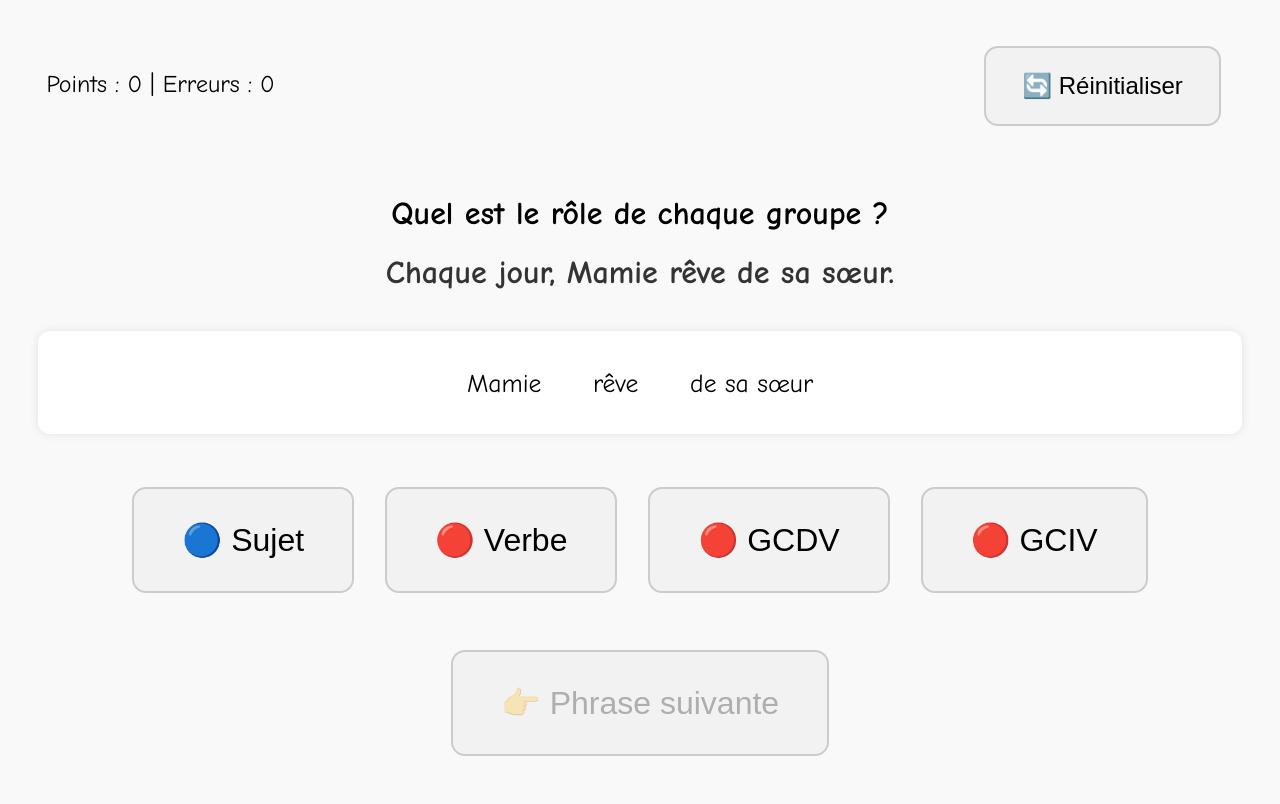
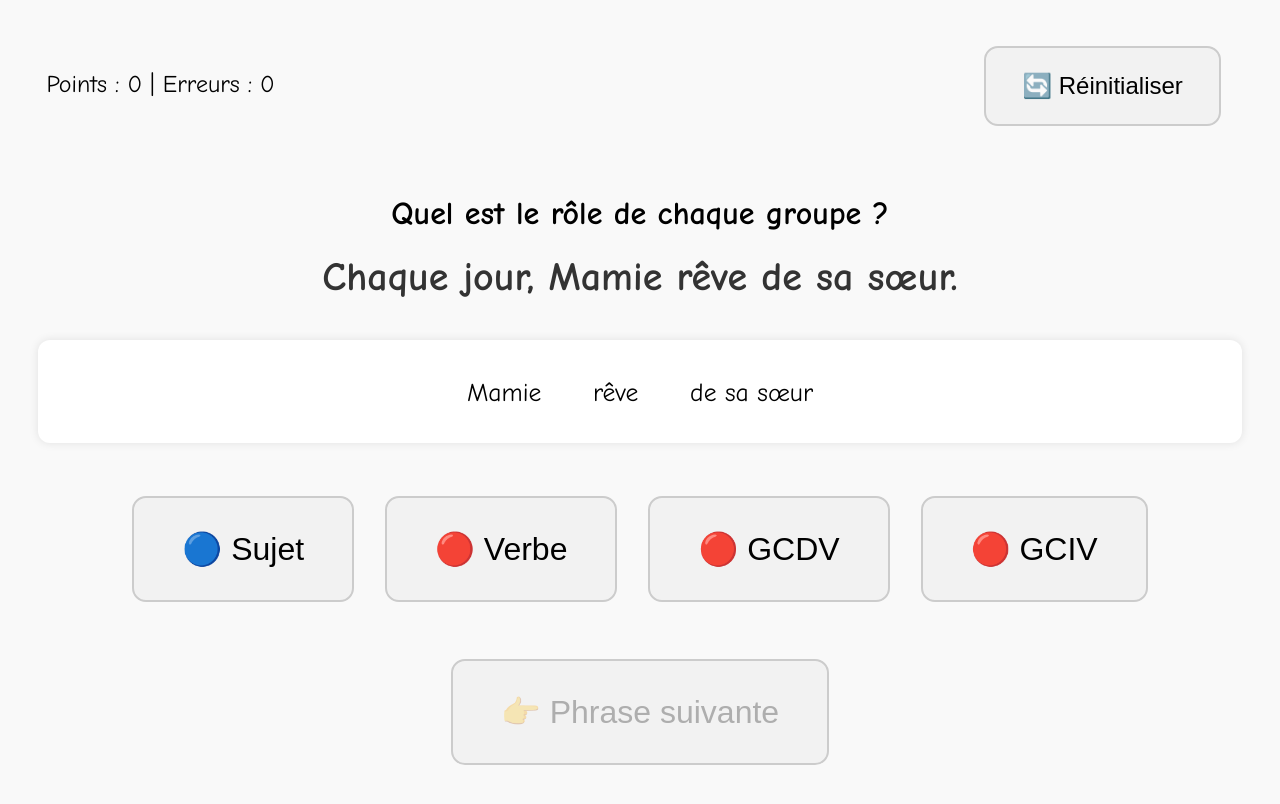
Before and after one commit to qdevits11/grammaire-app, a plain HTML site: page index.html in a window 1280 px wide. Drawn offline with Linux system fonts and the light colour scheme.

Commit message:
Update style.css

```diff
--- a/style.css
+++ b/style.css
@@ -96,7 +96,7 @@ button:hover {
 }
 
 .phrase-original {
-  font-size: clamp(1.3rem, 3vw, 2rem);
+  font-size: clamp(1.4rem, 4vw, 2.5rem);
   font-weight: bold;
   margin: 2vh auto;
   max-width: 90vw;
```
